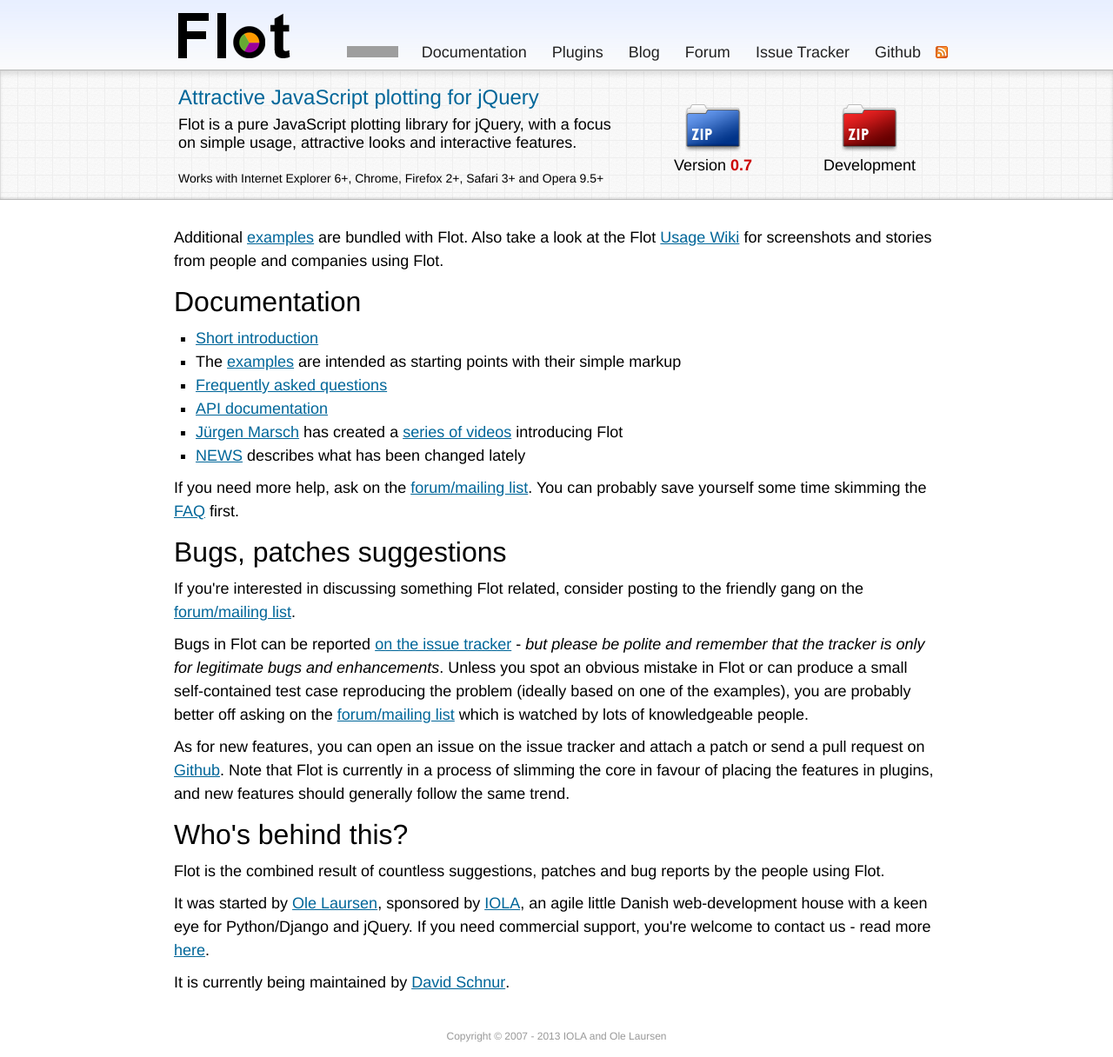
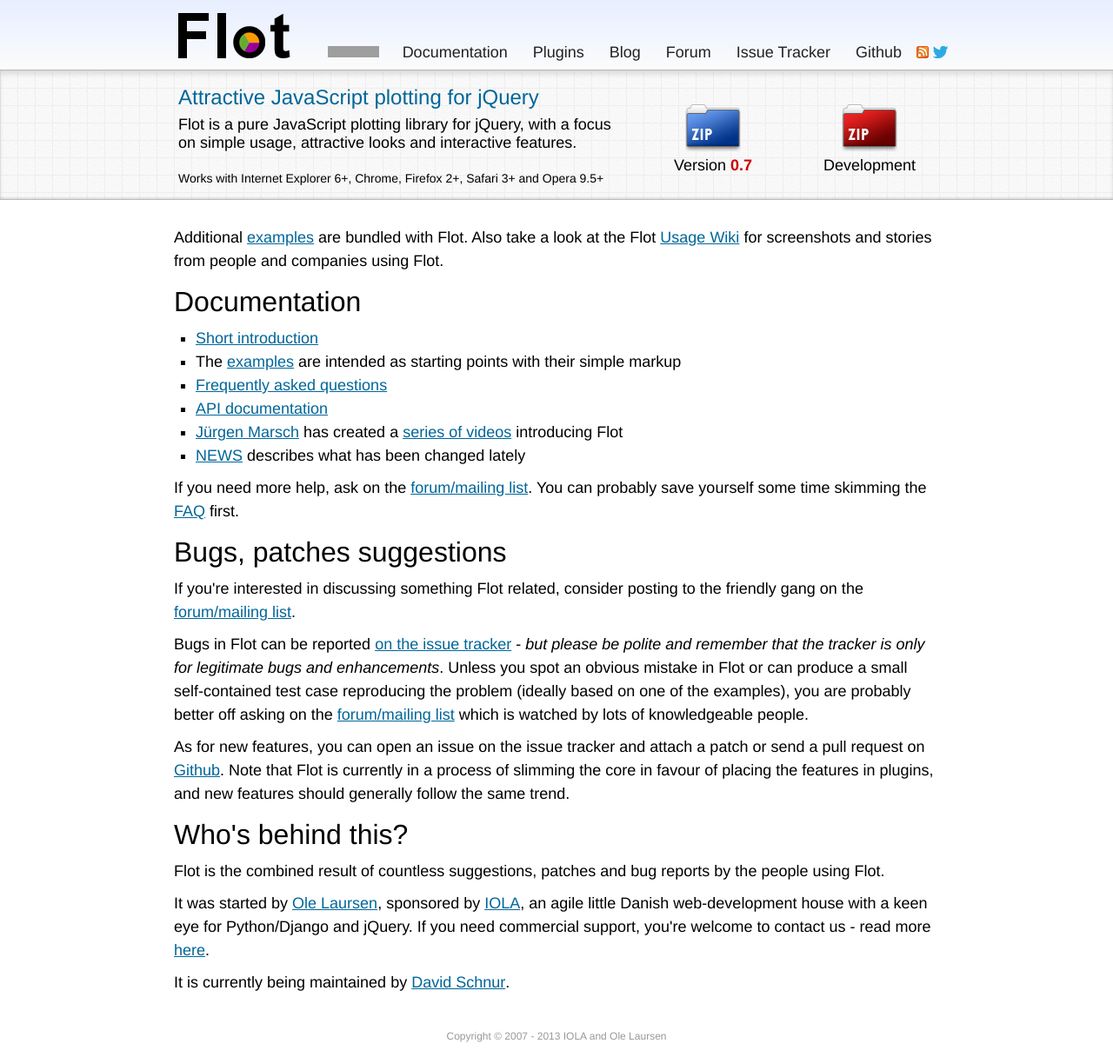
Before and after one commit to flot/flot.github.com, a Jekyll site: the page built from index.html, in a window 1280 px wide. Shown: the whole page at 87% size. Built offline with Jekyll 4.4.1, drawn with Linux system fonts in a browser that asks for light colours; Markdown is read by kramdown in place of the engine named in the settings; the list of posts is cut into pages by our own code; grey boxes are pictures that could not be loaded.

Commit message:
Add an icon linking to @flotcharts on Twitter.

```diff
--- a/_includes/header.html
+++ b/_includes/header.html
@@ -52,5 +52,6 @@
 			<a href="http://github.com/flot/flot/issues" class="menu-item">Issue Tracker</a>
 			<a href="http://github.com/flot/flot" class="menu-item">Github</a>
 			<a href="/blog/feed.xml" class="menu-item-feed flot-icon flot-icon-14 flot-icon-14-feed"></a>
+			<a href="http://twitter.com/flotcharts" class="menu-item-feed flot-icon flot-icon-14 flot-icon-14-twitter"></a>
 		</div>
 	</div>
--- a/css/flot.css
+++ b/css/flot.css
@@ -251,3 +251,4 @@
 .flot-icon-24-search { background-position: 0 -64px; }
 
 .flot-icon-14-feed { background-position: 0 -88px; }
+.flot-icon-14-twitter { background-position: -14px -88px; width: 17px;}
```
Also changed, not shown: images/sprites.png.
